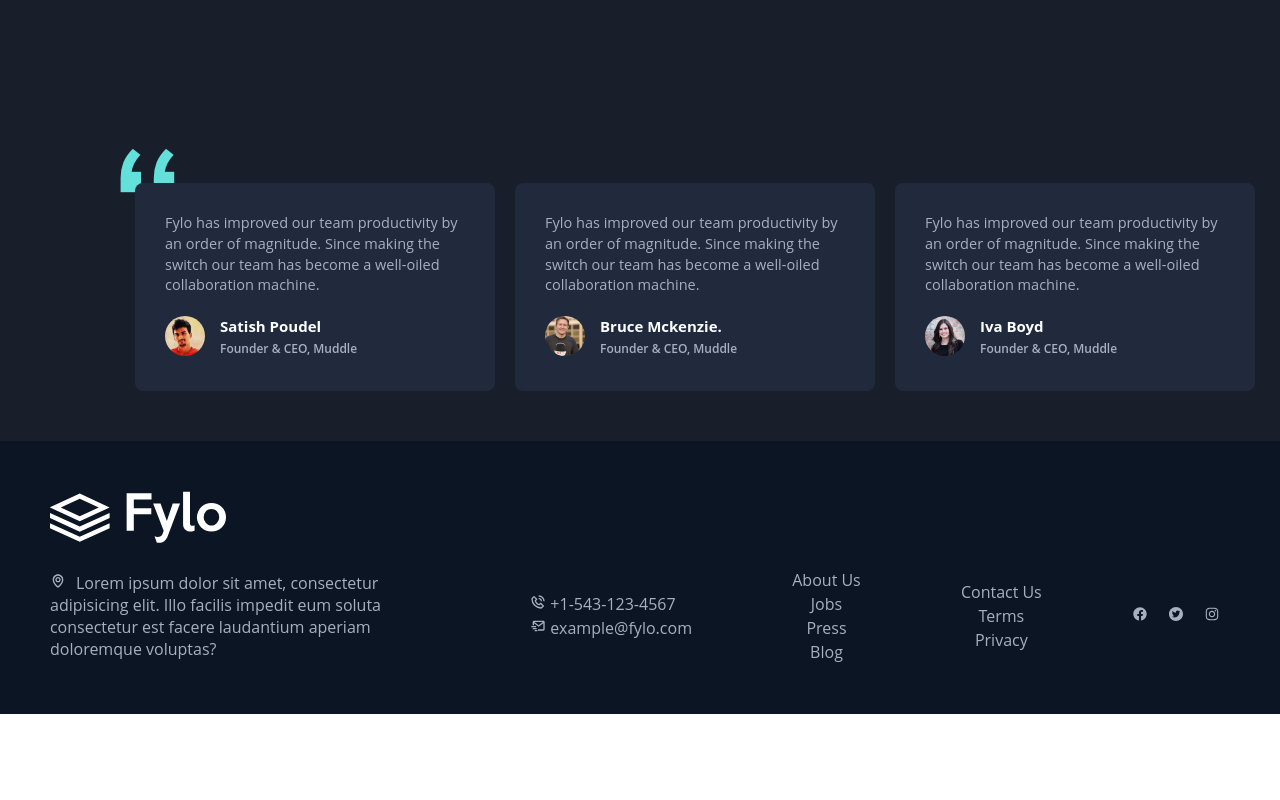
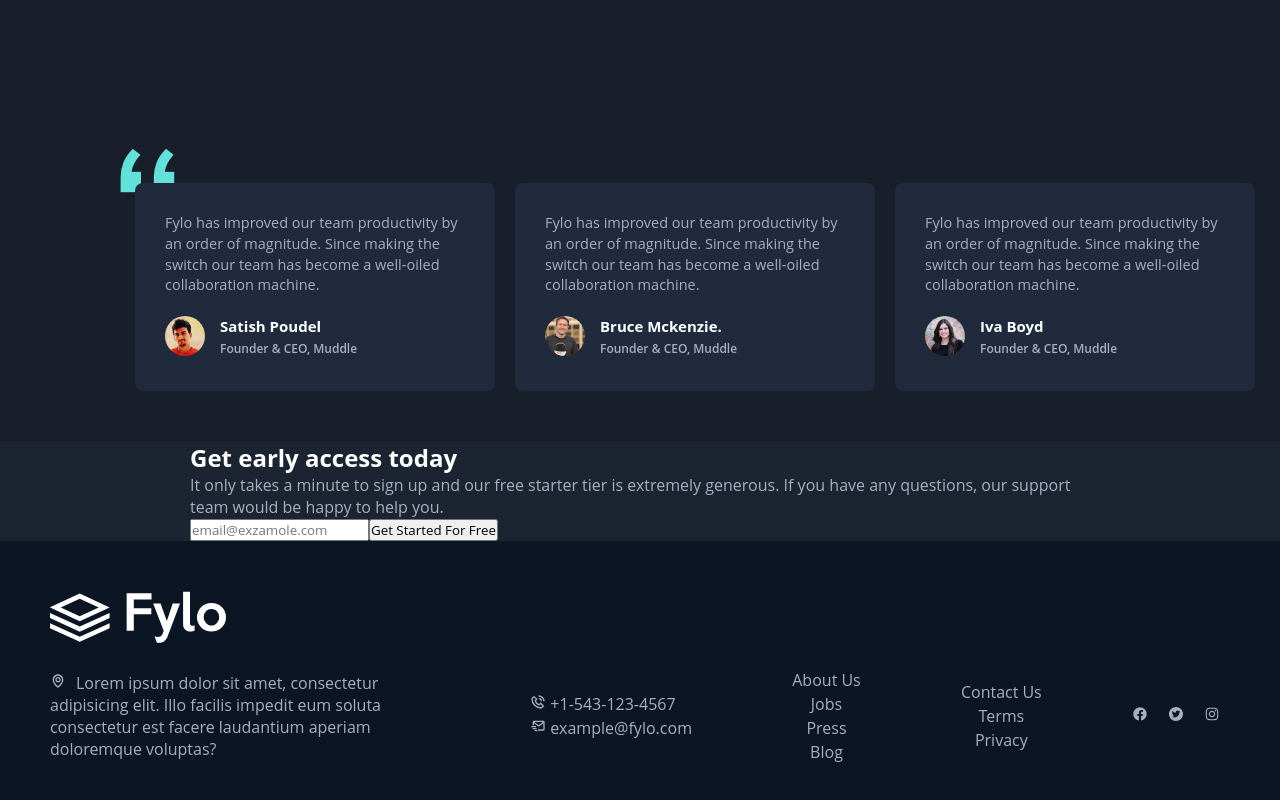
Before and after one commit to Oshrestha111/fylo.github.io, a React (Create React App) app: page / in a window 1280 px wide. Shown: the part 2406-3206 px from the top of the page. Before the commit the page ends 3120 px from the top, so only its background shows below. Built offline with nearby package versions, Linux system fonts and the light colour scheme.

Commit message:
feedback frontEnd modify

```diff
--- a/src/components/feedback/Feedback.jsx
+++ b/src/components/feedback/Feedback.jsx
@@ -8,6 +8,7 @@ import client3 from "../../images/profile/profile-3.jpg";
 function Feedback() {
 	return (
 		<div>
+			<section className='feedback'>
 				<section className='section-feedback'>
 					<img src={comma} alt='comma' />
 					<div className='wrapper-feedback'>
@@ -67,6 +68,23 @@ function Feedback() {
 						</div>
 					</div>
 				</section>
+				<section className='access'>
+					<div className='container-access'>
+						<div className='desc-access'>
+							<h2>Get early access today</h2>
+							<p>
+								It only takes a minute to sign up and our free starter tier is
+								extremely generous. If you have any questions, our support team
+								would be happy to help you.
+							</p>
+						</div>
+						<div className='des-access-input'>
+							<input type='email' placeholder='email@exzamole.com' />
+							<button>Get Started For Free</button>
+						</div>
+					</div>
+				</section>
+			</section>
 		</div>
 	);
 }
--- a/src/components/feedback/feedback.css
+++ b/src/components/feedback/feedback.css
@@ -1,5 +1,7 @@
+.feedback {
+	background-color: #181e2a;
+}
 .section-feedback {
-	background-color: #181e2a;
 	padding: 0 120px 50px;
 }
 .section-feedback img {
@@ -52,3 +54,24 @@
 	font-size: 12px;
 	font-weight: 600;
 }
+/*--------- Access -----------*/
+.access {
+	background-color: #1c2431;
+	margin: 0;
+	display: flex;
+	justify-content: center;
+	align-items: center;
+}
+.container-access {
+	display: flex;
+	max-width: 900px;
+	justify-content: center;
+	align-content: center;
+	display: block;
+}
+.desc-access {
+	color: #feffff;
+}
+.desc-access p {
+	color: #a7b0c1;
+}
```
Lines whose indentation alone changed are shown as unchanged.
